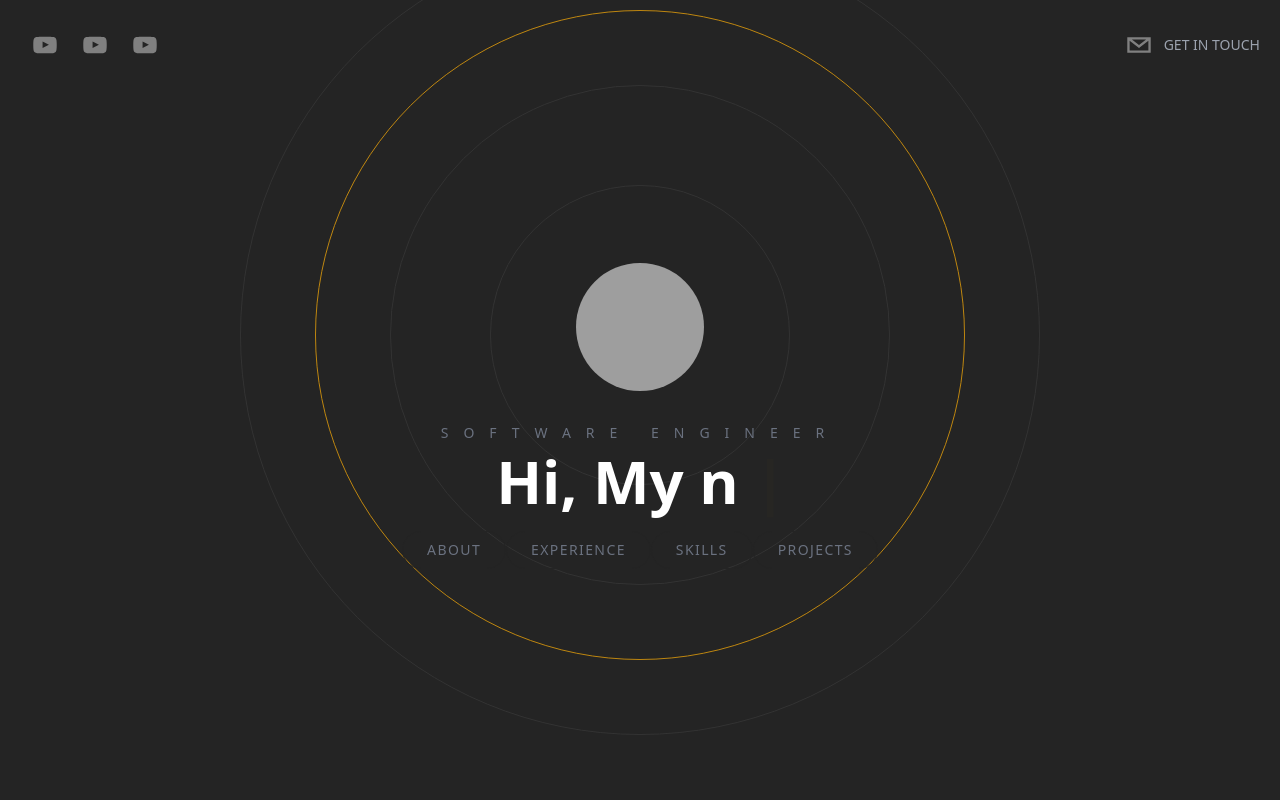
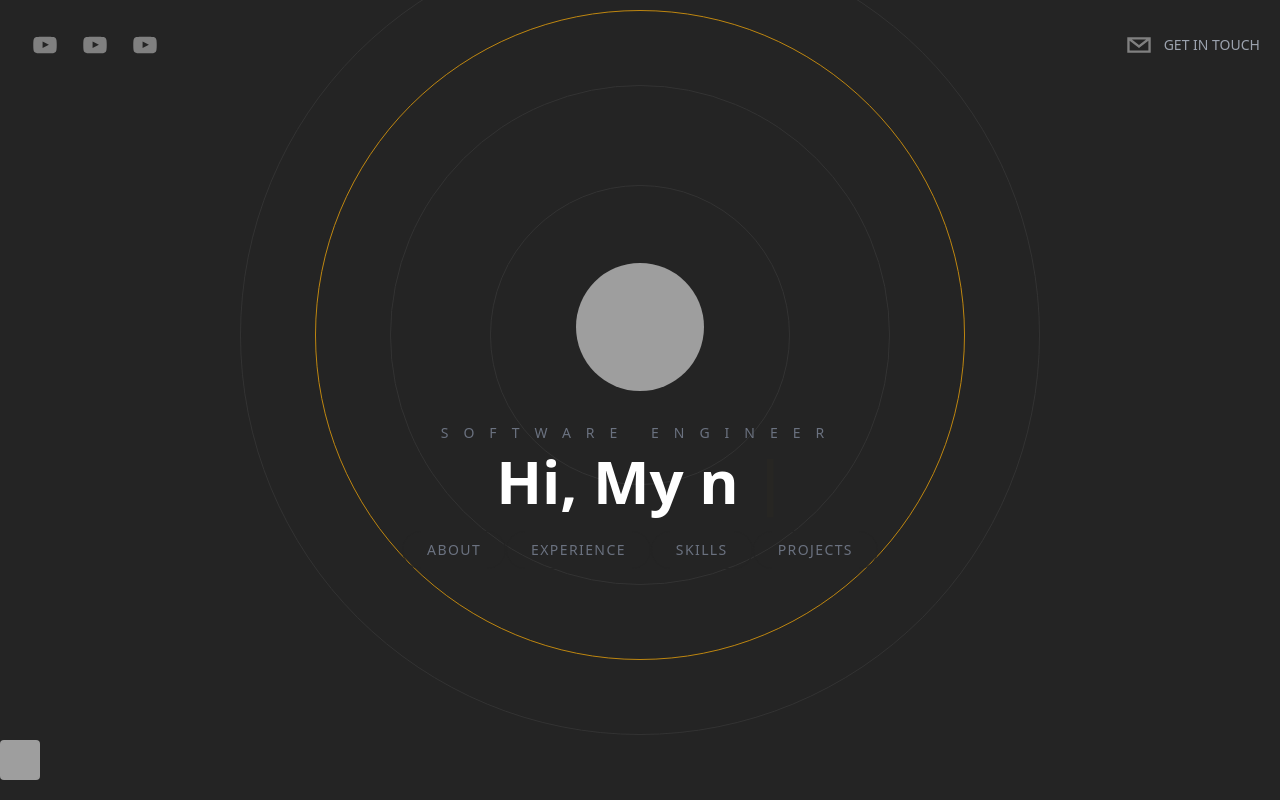
Before and after one commit to Yakimov1337/portfolio, a Next.js app: page / in a window 1280 px wide. Built offline with nearby package versions, Linux system fonts and the light colour scheme; grey boxes are pictures that could not be loaded.

Commit message:
footer and link added

```diff
--- a/pages/index.tsx
+++ b/pages/index.tsx
@@ -1,4 +1,6 @@
 import type { NextPage } from "next";
+import Link from 'next/link'
+
 import Head from "next/head";
 import Hero from "../components/Hero";
 import About from "../components/About";
@@ -10,8 +12,10 @@
 
 const Home: NextPage = () => {
   return (
-    <div className="bg-[rgb(36,36,36)] text-white h-screen snap-y snap-mandatory overflow-y-scroll
-    overflow-x-hidden z-0 scrollbar scrollbar-track-gray-400/20 scrollbar-thumb-[#F7AB0A]/80">
+    <div
+      className="bg-[rgb(36,36,36)] text-white h-screen snap-y snap-mandatory overflow-y-scroll
+    overflow-x-hidden z-0 scrollbar scrollbar-track-gray-400/20 scrollbar-thumb-[#F7AB0A]/80"
+    >
       <Head>
         <title>George`s Portfolio</title>
         {/* <meta name="description" content="Generated by create next app" />
@@ -36,6 +40,18 @@
       <section id="contact" className="snap-start">
         <ContactMe />
       </section>
+      <Link href="#hero">
+        <footer className="sticky bottom-5 w-full cursor-pointer">
+          <div className="flex items-center justify-start">
+            {/*TO DO: CHANGE IMAGE */}
+            <img
+              className="h-10 w-10 rounded full filter grayscale hover:grayscale-0 cursor-pointer"
+              src="https://i.imgur.com/e2yyD6A.png"
+              alt=""
+            />
+          </div>
+        </footer>
+      </Link>
     </div>
   );
 };
```
